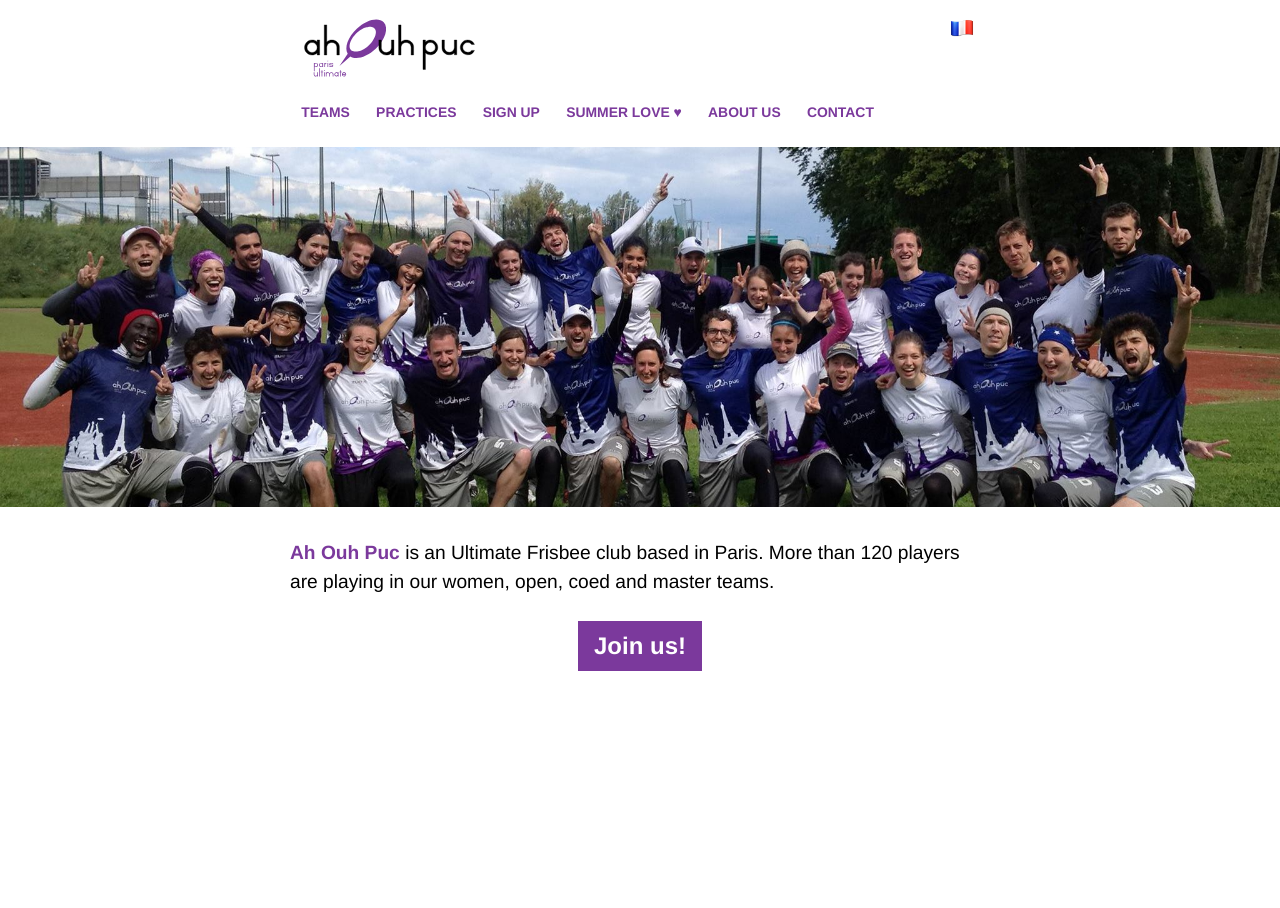
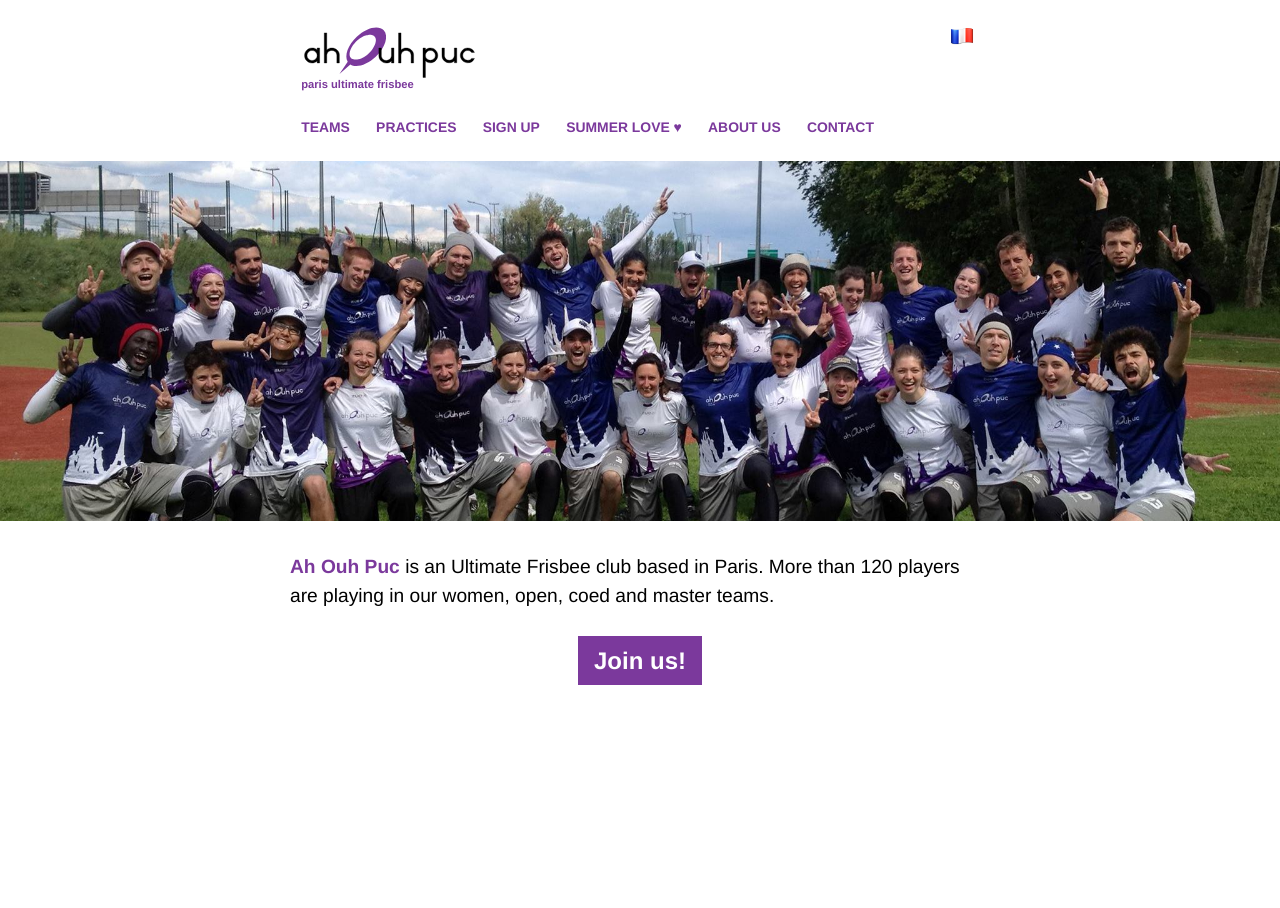
Before and after one commit to ahouhpuc/ahouhpuc.github.io, a Jekyll site: the page built from en.html, in a window 1280 px wide. Built offline with Jekyll 4.4.1, drawn with Linux system fonts in a browser that asks for light colours.

Commit message:
add paris ultimate frisbee in h1

```diff
--- a/_layouts/default.html
+++ b/_layouts/default.html
@@ -38,12 +38,15 @@
       });
     </script>
     <nav>
+      <h1>
         {% if page.lang == "fr" %}
           <a href="/fr.html">
         {% else %}
           <a href="/en.html">
         {% endif %}
         <img id="logo" src="ahouhpuc-logo.svg" alt="Ah Ouh Puc Paris Ultimate"></a>
+        paris ultimate frisbee
+      </h1>
       {% if page.lang == "fr" %}
         <a class="flag" href="en.html" title="Ah Ouh Puc in English"><img src="en.png" alt="Ah Ouh Puc in English"></a>
       {% else %}
--- a/en.html
+++ b/en.html
@@ -9,6 +9,6 @@
   title: Photo d'équipe Ah Ouh Puc
 ---
 
-<div itemscope itemtype="http://schema.org/SportsTeam" id="storyline"><h1><span itemprop="name" class="strong blue">Ah Ouh Puc</span> is an Ultimate Frisbee club based in Paris</h1>. More than 120 players are playing in our women, open, coed and master teams.</div>
+<div itemscope itemtype="http://schema.org/SportsTeam" id="storyline"><h2><span itemprop="name" class="strong blue">Ah Ouh Puc</span> is an Ultimate Frisbee club based in Paris</h2>. More than 120 players are playing in our women, open, coed and master teams.</div>
 
 <p class="join-us"><a class="join-us" href="practices.html">Join us!</a></p>
--- a/fr.html
+++ b/fr.html
@@ -8,7 +8,7 @@
   title: Photo d'équipe Ah Ouh Puc
 ---
 
-<div itemscope itemtype="http://schema.org/SportsTeam" id="storyline"><h1><span itemprop="name" class="strong blue">Ah Ouh Puc</span> est un club d’Ultimate Frisbee basé à Paris</h1>. Nous avons plus de 120 licenciés de tous niveaux qui jouent dans nos équipes féminine, open, mixtes et master.</div>
+<div itemscope itemtype="http://schema.org/SportsTeam" id="storyline"><h2><span itemprop="name" class="strong blue">Ah Ouh Puc</span> est un club d’Ultimate Frisbee basé à Paris</h2>. Nous avons plus de 120 licenciés de tous niveaux qui jouent dans nos équipes féminine, open, mixtes et master.</div>
 
 <p class="join-us"><a class="join-us" href="entraînements.html">Rejoins-nous !</a></p>
 
--- a/style.scss
+++ b/style.scss
@@ -10,7 +10,7 @@
 
   nav {
 
-    #logo {
+    h1 {
       margin-left: 1rem;
     }
 
@@ -55,7 +55,7 @@
 
   nav {
 
-    #logo {
+    h1 {
       margin-left: 0.7rem;
     }
 
@@ -130,9 +130,20 @@
 
   position: relative;
   font-weight: bold;
-  text-transform: uppercase;
   margin: 0 auto;
   font-size: 87%;
+
+  h1 {
+
+    font-size: 0.7rem;
+    color: $primary-color;
+
+    a {
+      display: block;
+      margin-bottom: -1rem;
+    }
+
+  }
 
   #logo {
     margin-top: 1rem;
@@ -144,6 +155,7 @@
   }
 
   ul {
+    text-transform: uppercase;
     margin: 0;
     padding: 0;
     top: 4.5rem;
@@ -197,7 +209,7 @@
 #storyline {
   font-size: 120%;
 
-  h1 {
+  h2 {
     display: inline;
     font-weight: normal;
     font-size: 100%;
```
Also changed, not shown: ahouhpuc-logo.svg. Lines whose indentation alone changed are shown as unchanged.
